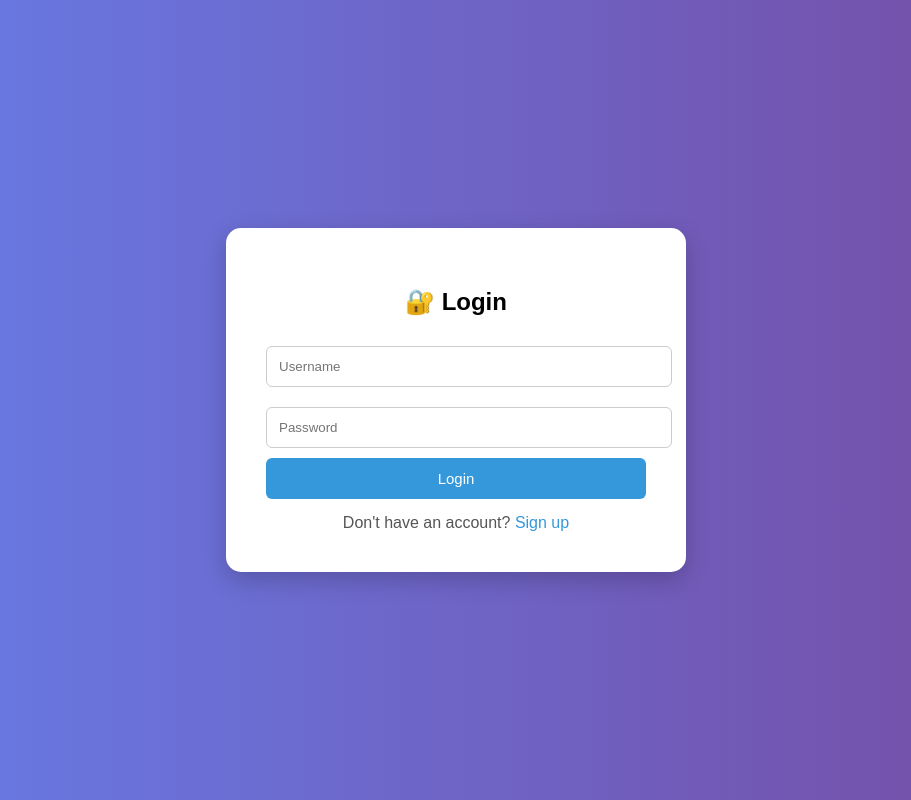
After one commit to Pavani-A/pantry-django, a Django app: page /login/ in a window 1280 px wide. The commit adds this page. Shown: the whole page, without its empty margins (184-1095 px from the left). Run offline with Django 5.2, Linux system fonts and the light colour scheme.

Commit message:
login|multi-user support

```diff
--- a/pantry/models.py
+++ b/pantry/models.py
@@ -3,10 +3,14 @@ from django.db import models
 # Create your models here.
 from django.db import models
 
+from django.contrib.auth.models import User
+
 class Item(models.Model):
+    user = models.ForeignKey(User, on_delete=models.CASCADE)  # ✅ NEW
     name = models.CharField(max_length=100)
     quantity = models.IntegerField()
     added_date = models.DateTimeField(auto_now_add=True)
     exp_date = models.DateTimeField(null=True, blank=True)
+
     def __str__(self):
         return self.name
--- /dev/null
+++ b/pantry/templates/pantry/login.html
@@ -0,0 +1,109 @@
+<!DOCTYPE html>
+<html>
+<head>
+    <title>Login - Pantry</title>
+
+    <style>
+        body {
+            font-family: Arial, sans-serif;
+            background: linear-gradient(to right, #667eea, #764ba2);
+            margin: 0;
+            display: flex;
+            justify-content: center;
+            align-items: center;
+            height: 100vh;
+        }
+
+        .container {
+            background: white;
+            padding: 40px;
+            width: 380px;
+            border-radius: 15px;
+            text-align: center;
+            box-shadow: 0 8px 25px rgba(0,0,0,0.2);
+        }
+
+        h2 {
+            margin-bottom: 20px;
+        }
+
+        input {
+            width: 100%;
+            padding: 12px;
+            margin: 10px 0;
+            border-radius: 6px;
+            border: 1px solid #ccc;
+        }
+
+        button {
+            width: 100%;
+            padding: 12px;
+            background-color: #3498db;
+            color: white;
+            border: none;
+            border-radius: 6px;
+            font-size: 15px;
+            cursor: pointer;
+        }
+
+        button:hover {
+            background-color: #2980b9;
+        }
+
+        .link {
+            margin-top: 15px;
+            display: block;
+            color: #555;
+        }
+
+        .link a {
+            color: #3498db;
+            text-decoration: none;
+        }
+
+        .link a:hover {
+            text-decoration: underline;
+        }
+
+        /* 🔥 Messages */
+        .message {
+            background-color: #e74c3c;
+            color: white;
+            padding: 10px;
+            border-radius: 6px;
+            margin-bottom: 15px;
+        }
+    </style>
+</head>
+
+<body>
+
+    <div class="container">
+        <h2>🔐 Login</h2>
+
+        <!-- 🔥 Error Messages -->
+        {% if messages %}
+            {% for message in messages %}
+                <div class="message">
+                    {{ message }}
+                </div>
+            {% endfor %}
+        {% endif %}
+
+        <form method="POST">
+            {% csrf_token %}
+
+            <input type="text" name="username" placeholder="Username" required>
+
+            <input type="password" name="password" placeholder="Password" required>
+
+            <button type="submit">Login</button>
+        </form>
+
+        <div class="link">
+            Don't have an account? <a href="/signup/">Sign up</a>
+        </div>
+    </div>
+
+</body>
+</html>
--- a/pantry/urls.py
+++ b/pantry/urls.py
@@ -2,9 +2,16 @@ from django.urls import path
 from . import views
 
 urlpatterns = [
-    path('', views.home, name='home'),           # 👈 NEW
+    path('', views.home, name='home'),
+
+    # 🔐 AUTH ROUTES (ADD THESE)
+    path('login/', views.login_view, name='login'),
+    path('signup/', views.signup_view, name='signup'),
+    path('logout/', views.logout_view, name='logout'),
+
+    # 📦 APP ROUTES
     path('view/', views.item_list, name='item_list'),
     path('add/', views.add_item, name='add_item'),
+    path('edit/<int:id>/', views.edit_item, name='edit_item'),
     path('delete/<int:id>/', views.delete_item, name='delete_item'),
-    path('edit/<int:id>/', views.edit_item, name='edit_item'),
 ]
--- a/pantry/views.py
+++ b/pantry/views.py
@@ -1,38 +1,111 @@
-
 from django.shortcuts import render, redirect, get_object_or_404
 from .models import Item
 from django.contrib import messages
+from django.contrib.auth.models import User
+from django.contrib.auth import authenticate, login, logout
+from django.contrib.auth.decorators import login_required
 
+
+# 🔐 SIGNUP
+def signup_view(request):
+    if request.method == 'POST':
+        username = request.POST.get('username')
+        password = request.POST.get('password')
+
+        if User.objects.filter(username=username).exists():
+            messages.error(request, "Username already exists ❌")
+            return redirect('signup')
+
+        user = User.objects.create_user(username=username, password=password)
+
+        # 🔥 Auto login after signup
+        login(request, user)
+        messages.success(request, "Account created successfully ✅")
+
+        return redirect('item_list')
+
+    return render(request, 'pantry/signup.html')
+
+
+# 🔐 LOGIN
+def login_view(request):
+    if request.method == 'POST':
+        username = request.POST.get('username')
+        password = request.POST.get('password')
+
+        user = authenticate(request, username=username, password=password)
+
+        if user is not None:
+            login(request, user)
+            return redirect('item_list')
+        else:
+            messages.error(request, "Invalid credentials ❌")
+            return redirect('login')
+
+    return render(request, 'pantry/login.html')
+
+
+# 🔐 LOGOUT
+def logout_view(request):
+    logout(request)
+    return redirect('home')
+
+
+# 🏠 HOME (NO LOGIN REQUIRED)
 def home(request):
     return render(request, 'pantry/home.html')
 
+
+# 📦 VIEW ITEMS (USER-SPECIFIC)
+@login_required
 def item_list(request):
-    items = Item.objects.all()
+    items = Item.objects.filter(user=request.user)
     return render(request, 'pantry/item_list.html', {'products': items})
 
+
+# ➕ ADD ITEM
+@login_required
 def add_item(request):
     if request.method == 'POST':
         name = request.POST.get('name')
         quantity = request.POST.get('quantity')
         exp_date = request.POST.get('exp_date')
-        Item.objects.create(name=name, quantity=quantity, exp_date=exp_date)
+
+        Item.objects.create(
+            user=request.user,   # 🔥 IMPORTANT
+            name=name,
+            quantity=quantity,
+            exp_date=exp_date
+        )
+
         messages.success(request, "Item added successfully ✅")
-        return redirect('/view/')
+        return redirect('item_list')
+
     return render(request, 'pantry/add_item.html')
 
+
+# 🗑️ DELETE ITEM (SECURE)
+@login_required
 def delete_item(request, id):
-    item = get_object_or_404(Item, id=id)
+    item = get_object_or_404(Item, id=id, user=request.user)
     item.delete()
-    messages.success(request, "Item deleted successfully ✅")
-    return redirect('/view/')
 
+    messages.success(request, "Item deleted successfully 🗑️")
+    return redirect('item_list')
+
+
+# ✏️ EDIT ITEM (SECURE)
+@login_required
 def edit_item(request, id):
-    item = get_object_or_404(Item, id=id)
+    item = get_object_or_404(Item, id=id, user=request.user)
+
     if request.method == 'POST':
         item.name = request.POST.get('name')
         item.quantity = request.POST.get('quantity')
         item.exp_date = request.POST.get('exp_date')
         item.save()
-        messages.success(request, "Item updated successfully ✅")
-        return redirect('/view/')
+
+        messages.success(request, "Item updated successfully ✏️")
+        return redirect('item_list')
+
     return render(request, 'pantry/edit_item.html', {'item': item})
```
Also changed, not shown: pantry/templates/pantry/home.html (+18 -7 lines), pantry/templates/pantry/item_list.html (+13 -4 lines), pantry/templates/pantry/signup.html (added, +109 -0 lines), db.sqlite3, pantry/migrations/0002_item_user_alter_item_exp_date.py (added).
